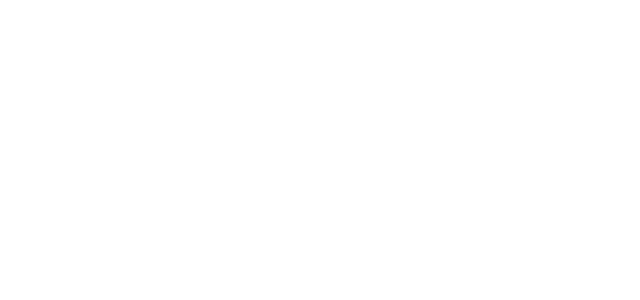
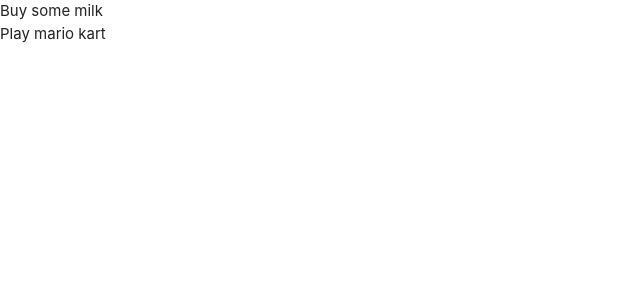
Before and after one commit to vinothsmart/react-redux-complete, a React (Create React App) app in the folder todoapp/: page / in a window 1280 px wide. Shown: the top 300 px of the page, without its empty margins (0-640 px from the left). Built offline with nearby package versions, Linux system fonts and the light colour scheme.

Commit message:
Todos component created

```diff
--- a/todoapp/src/App.js
+++ b/todoapp/src/App.js
@@ -1,4 +1,5 @@
 import { useState } from 'react';
+import Todos from './Todos';
 
 function App() {
   const [todos, setTodos] = useState([
@@ -11,7 +12,11 @@ function App() {
       content: 'Play mario kart',
     },
   ]);
-  return <></>;
+  return (
+    <>
+      <Todos todos={todos} />
+    </>
+  );
 }
 
 export default App;
--- /dev/null
+++ b/todoapp/src/Todos.js
@@ -0,0 +1,17 @@
+import { memo } from 'react';
+
+const Todos = ({ todos }) => {
+  return (
+    <div className='todos colloection'>
+      {todos.map(todo => {
+        return (
+          <div className='collection-item' key={todo.id}>
+            <span>{todo.content}</span>
+          </div>
+        );
+      })}
+    </div>
+  );
+};
+
+export default memo(Todos);
```
